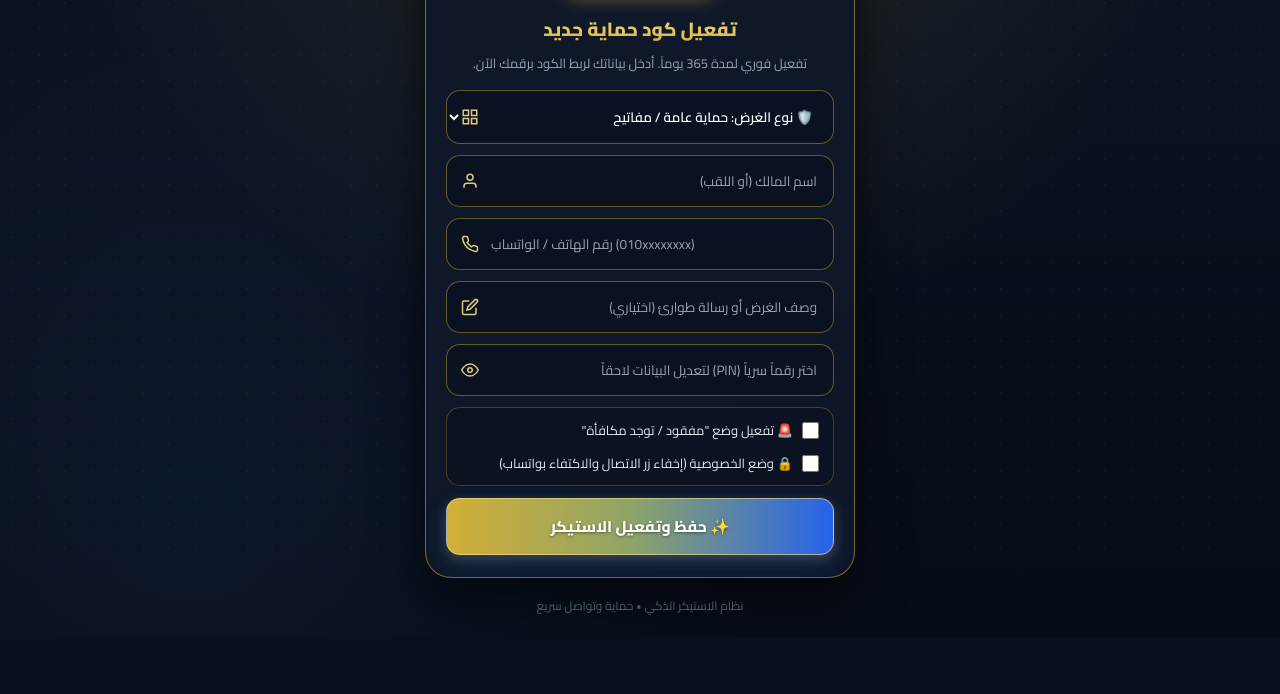
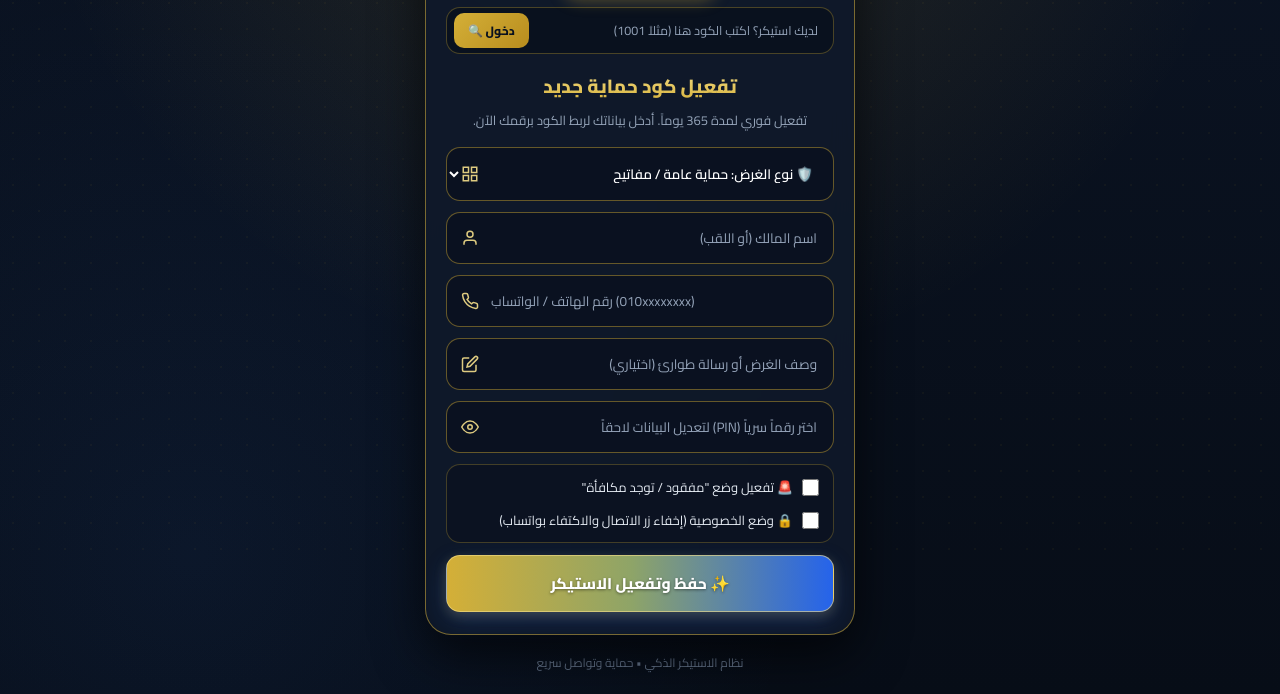
Before and after one commit to muhammadelsaady5-jpg/qr, a plain HTML site: page index.html in a window 1280 px wide. Shown: the part 244-938 px from the top of the page. Before the commit the page ends 881 px from the top, so only its background shows below. Drawn offline with Linux system fonts and the light colour scheme; no server answers.

Commit message:
Update index.html

```diff
--- a/index.html
+++ b/index.html
@@ -216,7 +216,7 @@
       justify-content: center;
       gap: 8px;
       flex-wrap: wrap;
-      margin-bottom: 14px;
+      margin-bottom: 10px;
     }
 
     .id-badge {
@@ -244,6 +244,52 @@
       font-weight: 700;
       padding: 5px 14px;
       border-radius: 50px;
+    }
+
+    /* شريط الدخول السريع برقم الاستيكر */
+    .quick-lookup-bar {
+      display: flex;
+      align-items: center;
+      gap: 6px;
+      background: rgba(9, 17, 30, 0.85);
+      border: 1px solid rgba(212, 175, 55, 0.32);
+      border-radius: 14px;
+      padding: 5px 7px;
+      margin-bottom: 14px;
+    }
+
+    .quick-lookup-input {
+      flex: 1;
+      background: transparent;
+      border: none;
+      color: #ffffff;
+      font-size: 12.5px;
+      font-weight: 600;
+      padding: 6px 8px;
+      outline: none;
+      min-width: 0;
+    }
+
+    .quick-lookup-input::placeholder {
+      color: #94a3b8;
+      font-weight: 400;
+    }
+
+    .quick-lookup-btn {
+      background: linear-gradient(135deg, #d4af37, #b88d1e);
+      color: #09111e;
+      border: none;
+      border-radius: 10px;
+      padding: 6px 14px;
+      font-size: 12px;
+      font-weight: 800;
+      cursor: pointer;
+      white-space: nowrap;
+      transition: filter 0.2s;
+    }
+
+    .quick-lookup-btn:hover {
+      filter: brightness(1.1);
     }
 
     .lost-alert-banner {
@@ -784,6 +830,12 @@
         <div class="cat-badge hidden" id="category-badge">🛡️ عام</div>
       </div>
 
+      <!-- خانة الدخول السريع بكتابة كود الاستيكر -->
+      <form class="quick-lookup-bar" id="quick-lookup-form" onsubmit="goToStickerByInput(event)">
+        <input type="text" id="lookup-code-input" class="quick-lookup-input" data-i18n-ph="lookupPh" placeholder="لديك استيكر؟ اكتب الكود هنا (مثلاً 1001)">
+        <button type="submit" class="quick-lookup-btn" data-i18n="lookupBtn">دخول 🔍</button>
+      </form>
+
       <div id="loading-view">
         <div class="loader"></div>
         <p class="section-desc" data-i18n="loadingText">جاري تجهيز كود الحماية...</p>
@@ -971,6 +1023,15 @@
     const ENTRY_PIN   = "entry.787112400";
     const ENTRY_NOTE  = "entry.1223610661";
 
+    // الانتقال الفوري لصفحة الاستيكر عند كتابة الكود في الخانة السريعة
+    function goToStickerByInput(e) {
+      e.preventDefault();
+      const rawCode = document.getElementById('lookup-code-input').value.trim();
+      if (!rawCode) return;
+      const baseUrl = window.location.origin + window.location.pathname;
+      window.location.href = `${baseUrl}?id=${encodeURIComponent(rawCode)}`;
+    }
+
     // محرك الموسيقى الخلفية الهادئة
     let audioCtx = null;
     let isMusicPlaying = false;
@@ -1055,7 +1116,7 @@
     }
     document.addEventListener('pointerdown', initAudioOnFirstTouch);
 
-    // تحديث رابط PWA Manifest ديناميكياً ليرتبط بحساب العميل الشخصي فور تسجيله
+    // تحديث رابط PWA Manifest ديناميكياً ليرتبط بحساب العميل الشخصي
     let manifestBlobUrl = null;
     function updatePWAManifest(targetId) {
       if (manifestBlobUrl) URL.revokeObjectURL(manifestBlobUrl);
@@ -1103,7 +1164,6 @@
     const forceNewSticker = urlParams.get('new') === '1';
     const openAdminDirectly = urlParams.get('admin') === '1';
 
-    // استرجاع الكود الشخصي المحفوظ في جهاز العميل إذا فتح التطبيق مباشرة بدون ?id=
     const savedPersonalId = (localStorage.getItem('qr_tago_my_personal_id') || '').trim();
     let stickerId = urlIdParam || (!forceNewSticker ? savedPersonalId : '');
 
@@ -1135,6 +1195,7 @@
         document.getElementById('register-view').classList.add('hidden');
         document.getElementById('owner-view').classList.add('hidden');
         document.getElementById('badges-row').classList.add('hidden');
+        document.getElementById('quick-lookup-form').classList.add('hidden');
         document.getElementById('admin-view').classList.remove('hidden');
         renderAdminList();
       } else {
@@ -1145,6 +1206,7 @@
     function closeAdminPanel() {
       document.getElementById('admin-view').classList.add('hidden');
       document.getElementById('badges-row').classList.remove('hidden');
+      document.getElementById('quick-lookup-form').classList.remove('hidden');
       if (currentRecord && currentRecord.phone) {
         document.getElementById('owner-view').classList.remove('hidden');
       } else {
@@ -1219,6 +1281,8 @@
       ar: {
         brandSub: "درع الحماية الذكي",
         stickerLabel: "كود الاستيكر:",
+        lookupPh: "لديك استيكر؟ اكتب الكود هنا (مثلاً 1001)",
+        lookupBtn: "دخول 🔍",
         loadingText: "جاري تجهيز كود الحماية...",
         formTitle: "تفعيل كود حماية جديد",
         formDesc: "تفعيل فوري لمدة 365 يوماً. أدخل بياناتك لربط الكود برقمك الآن.",
@@ -1249,6 +1313,8 @@
       en: {
         brandSub: "Smart Protection Shield",
         stickerLabel: "Sticker ID:",
+        lookupPh: "Have a sticker? Enter ID (e.g. 1001)",
+        lookupBtn: "Go 🔍",
         loadingText: "Preparing protection shield...",
         formTitle: "Activate New Sticker",
         formDesc: "Instant 365-day activation. Enter your details to link this tag.",
@@ -1442,8 +1508,8 @@
       document.getElementById('loading-view').classList.add('hidden');
 
       if (currentRecord && currentRecord.phone) {
-        // تحديث رابط المتصفح وملف التطبيق ليفتح دائماً على كود العميل
         window.history.replaceState({}, '', `?id=${encodeURIComponent(stickerId)}`);
+        localStorage.setItem('qr_tago_my_personal_id', stickerId);
         updatePWAManifest(stickerId);
         showOwnerView(currentRecord, false);
       } else {
@@ -1668,7 +1734,6 @@
           localStorage.setItem('qr_tago_last_id', String(numericId));
         }
 
-        // حفظ الكود الشخصي للعميل في ذاكرة الجهاز ليفتح حسابه مباشرة من أيقونة التطبيق
         localStorage.setItem('qr_tago_my_personal_id', stickerId);
 
         currentRecord = {
```
